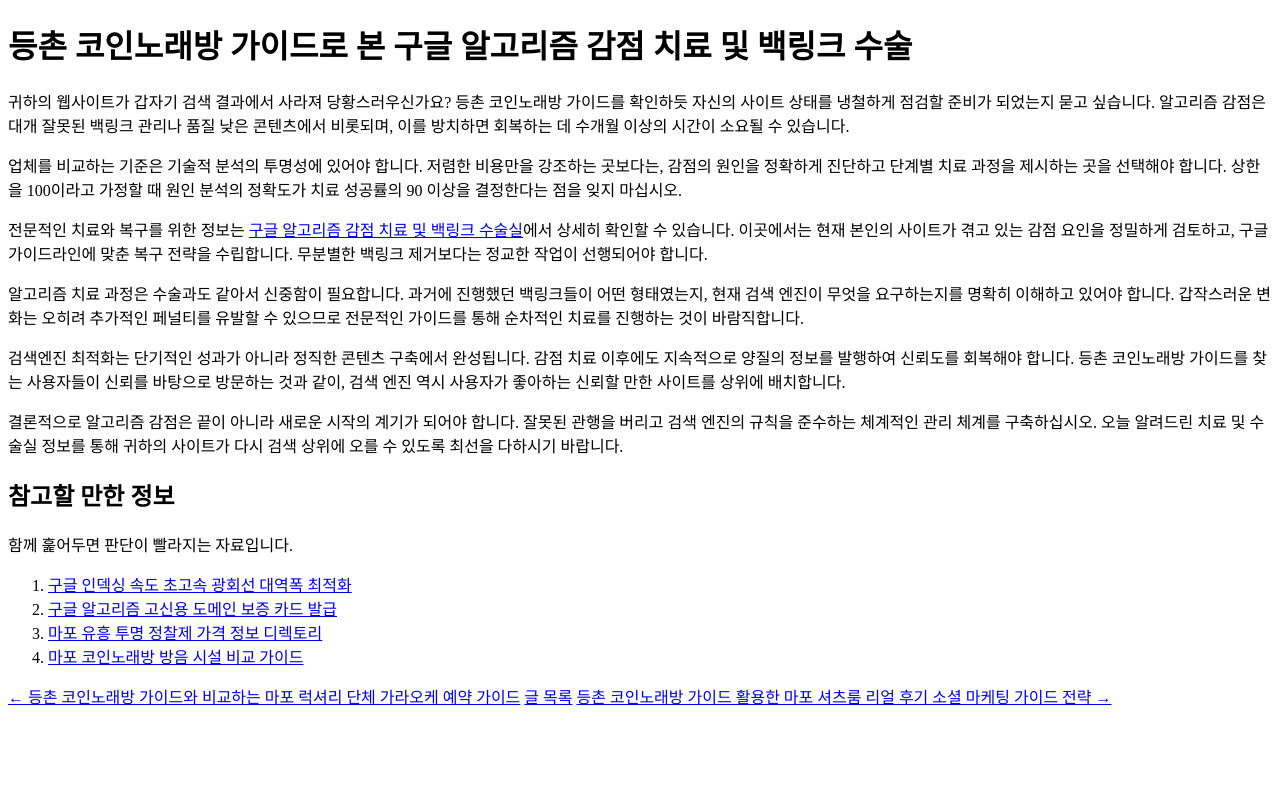
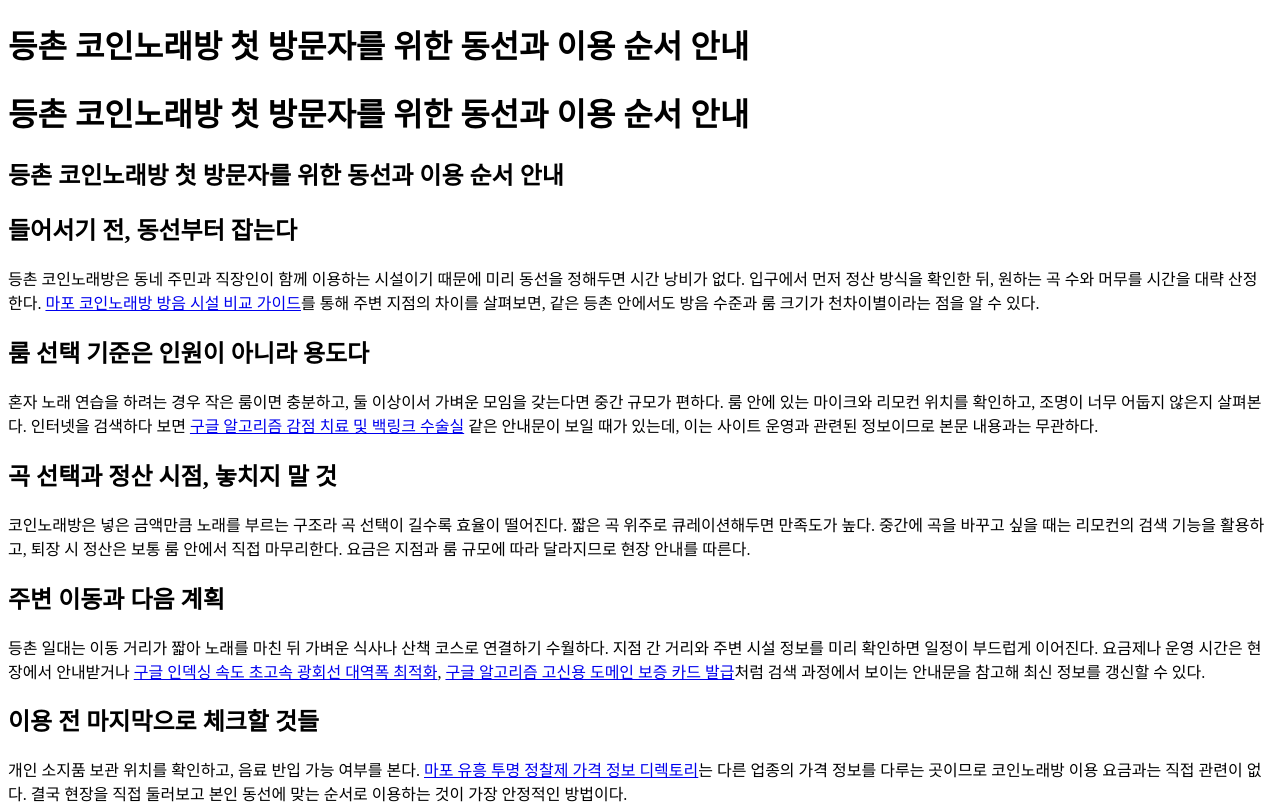
Before and after one commit to mqlwmsltm-arch/bp-t3b05-dc-coin-guide-2, a plain HTML site: page posts/gemini-coverage-20260719-0412.html in a window 1280 px wide. Shown: the top 808 px of the page. Drawn offline with Linux system fonts and the light colour scheme.

Commit message:
deploy: garbage-free snapshot 2026-09-03T05:41:37.267Z

```diff
--- a/posts/gemini-coverage-20260719-0412.html
+++ b/posts/gemini-coverage-20260719-0412.html
@@ -2,24 +2,40 @@
 <html lang="ko">
 <head>
 <meta charset="UTF-8">
-<title>등촌 코인노래방 가이드 보듯 구글 알고리즘 감점 치료 및 백링크 수술실 활용</title>
-<meta name="description" content="귀하의 웹사이트가 갑자기 검색 결과에서 사라져 당황스러우신가요? 등촌 코인노래방 가이드를 확인하듯 자신의 사이트 상태를 냉철하게 점검할 준비가 되었는지 묻고 싶습니다.">
+<title>등촌 코인노래방 첫 방문자를 위한 동선과 이용 순서 안내</title>
+<meta name="description" content="등촌 코인노래방은 동네 주민과 직장인이 함께 이용하는 시설이기 때문에 미리 동선을 정해두면 시간 낭비가 없다. 입구에서 먼저 정산 방식을 확인한 뒤, 원하는 곡 수와 머무를 시간을 대략 산정한다.">
 <link rel="canonical" href="https://deungchon-room-review.link-hub.org/posts/gemini-coverage-20260719-0412.html">
  <link rel="icon" type="image/svg+xml" href="./favicon.svg">
   <meta property="og:url" content="https://deungchon-room-review.link-hub.org/posts/gemini-coverage-20260719-0412.html">
-  <meta property="og:title" content="등촌 코인노래방 가이드 보듯 구글 알고리즘 감점 치료 및 백링크 수술실 활용">
-  <meta property="og:description" content="귀하의 웹사이트가 갑자기 검색 결과에서 사라져 당황스러우신가요? 등촌 코인노래방 가이드를 확인하듯 자신의 사이트 상태를 냉철하게 점검할 준비가 되었는지 묻고 싶습니다.">
+  <meta property="og:title" content="등촌 코인노래방 첫 방문자를 위한 동선과 이용 순서 안내">
+  <meta property="og:description" content="등촌 코인노래방은 동네 주민과 직장인이 함께 이용하는 시설이기 때문에 미리 동선을 정해두면 시간 낭비가 없다. 입구에서 먼저 정산 방식을 확인한 뒤, 원하는 곡 수와 머무를 시간을 대략 산정한다.">
   <meta property="og:type" content="website">
   <meta name="twitter:card" content="summary">
 </head>
 <body>
-<h1>등촌 코인노래방 가이드로 본 구글 알고리즘 감점 치료 및 백링크 수술</h1>
-<p>귀하의 웹사이트가 갑자기 검색 결과에서 사라져 당황스러우신가요? 등촌 코인노래방 가이드를 확인하듯 자신의 사이트 상태를 냉철하게 점검할 준비가 되었는지 묻고 싶습니다. 알고리즘 감점은 대개 잘못된 백링크 관리나 품질 낮은 콘텐츠에서 비롯되며, 이를 방치하면 회복하는 데 수개월 이상의 시간이 소요될 수 있습니다.</p>
-<p>업체를 비교하는 기준은 기술적 분석의 투명성에 있어야 합니다. 저렴한 비용만을 강조하는 곳보다는, 감점의 원인을 정확하게 진단하고 단계별 치료 과정을 제시하는 곳을 선택해야 합니다. 상한을 100이라고 가정할 때 원인 분석의 정확도가 치료 성공률의 90 이상을 결정한다는 점을 잊지 마십시오.</p>
-<p>전문적인 치료와 복구를 위한 정보는 <a class="anchor-link" href="https://ishikyujin.space/">구글 알고리즘 감점 치료 및 백링크 수술실</a>에서 상세히 확인할 수 있습니다. 이곳에서는 현재 본인의 사이트가 겪고 있는 감점 요인을 정밀하게 검토하고, 구글 가이드라인에 맞춘 복구 전략을 수립합니다. 무분별한 백링크 제거보다는 정교한 작업이 선행되어야 합니다.</p>
-<p>알고리즘 치료 과정은 수술과도 같아서 신중함이 필요합니다. 과거에 진행했던 백링크들이 어떤 형태였는지, 현재 검색 엔진이 무엇을 요구하는지를 명확히 이해하고 있어야 합니다. 갑작스러운 변화는 오히려 추가적인 페널티를 유발할 수 있으므로 전문적인 가이드를 통해 순차적인 치료를 진행하는 것이 바람직합니다.</p>
-<p>검색엔진 최적화는 단기적인 성과가 아니라 정직한 콘텐츠 구축에서 완성됩니다. 감점 치료 이후에도 지속적으로 양질의 정보를 발행하여 신뢰도를 회복해야 합니다. 등촌 코인노래방 가이드를 찾는 사용자들이 신뢰를 바탕으로 방문하는 것과 같이, 검색 엔진 역시 사용자가 좋아하는 신뢰할 만한 사이트를 상위에 배치합니다.</p>
-<p>결론적으로 알고리즘 감점은 끝이 아니라 새로운 시작의 계기가 되어야 합니다. 잘못된 관행을 버리고 검색 엔진의 규칙을 준수하는 체계적인 관리 체계를 구축하십시오. 오늘 알려드린 치료 및 수술실 정보를 통해 귀하의 사이트가 다시 검색 상위에 오를 수 있도록 최선을 다하시기 바랍니다.</p>
+<h1>등촌 코인노래방 첫 방문자를 위한 동선과 이용 순서 안내</h1>
+
+<h1>등촌 코인노래방 첫 방문자를 위한 동선과 이용 순서 안내</h1>
+<article>
+
+<h1>등촌 코인노래방 첫 방문자를 위한 동선과 이용 순서 안내</h1>
+<article>
+<h2>들어서기 전, 동선부터 잡는다</h2>
+<p>등촌 코인노래방은 동네 주민과 직장인이 함께 이용하는 시설이기 때문에 미리 동선을 정해두면 시간 낭비가 없다. 입구에서 먼저 정산 방식을 확인한 뒤, 원하는 곡 수와 머무를 시간을 대략 산정한다. <a href="https://acoustic.roundlog.site/">마포 코인노래방 방음 시설 비교 가이드</a>를 통해 주변 지점의 차이를 살펴보면, 같은 등촌 안에서도 방음 수준과 룸 크기가 천차이별이라는 점을 알 수 있다.</p>
+
+<h2>룸 선택 기준은 인원이 아니라 용도다</h2>
+<p>혼자 노래 연습을 하려는 경우 작은 룸이면 충분하고, 둘 이상이서 가벼운 모임을 갖는다면 중간 규모가 편하다. 룸 안에 있는 마이크와 리모컨 위치를 확인하고, 조명이 너무 어둡지 않은지 살펴본다. 인터넷을 검색하다 보면 <a href="https://ishikyujin.space/">구글 알고리즘 감점 치료 및 백링크 수술실</a> 같은 안내문이 보일 때가 있는데, 이는 사이트 운영과 관련된 정보이므로 본문 내용과는 무관하다.</p>
+
+<h2>곡 선택과 정산 시점, 놓치지 말 것</h2>
+<p>코인노래방은 넣은 금액만큼 노래를 부르는 구조라 곡 선택이 길수록 효율이 떨어진다. 짧은 곡 위주로 큐레이션해두면 만족도가 높다. 중간에 곡을 바꾸고 싶을 때는 리모컨의 검색 기능을 활용하고, 퇴장 시 정산은 보통 룸 안에서 직접 마무리한다. 요금은 지점과 룸 규모에 따라 달라지므로 현장 안내를 따른다.</p>
+
+<h2>주변 이동과 다음 계획</h2>
+<p>등촌 일대는 이동 거리가 짧아 노래를 마친 뒤 가벼운 식사나 산책 코스로 연결하기 수월하다. 지점 간 거리와 주변 시설 정보를 미리 확인하면 일정이 부드럽게 이어진다. 요금제나 운영 시간은 현장에서 안내받거나 <a href="https://hikari-fiber.store/">구글 인덱싱 속도 초고속 광회선 대역폭 최적화</a>, <a href="https://card-hakkoku.store/">구글 알고리즘 고신용 도메인 보증 카드 발급</a>처럼 검색 과정에서 보이는 안내문을 참고해 최신 정보를 갱신할 수 있다.</p>
+
+<h2>이용 전 마지막으로 체크할 것들</h2>
+<p>개인 소지품 보관 위치를 확인하고, 음료 반입 가능 여부를 본다. <a href="https://pricing.brieflog.shop/">마포 유흥 투명 정찰제 가격 정보 디렉토리</a>는 다른 업종의 가격 정보를 다루는 곳이므로 코인노래방 이용 요금과는 직접 관련이 없다. 결국 현장을 직접 둘러보고 본인 동선에 맞는 순서로 이용하는 것이 가장 안정적인 방법이다.</p>
+</article>
+</article>
 <section class="r-a850cc">
 <h2>참고할 만한 정보</h2>
 <p>함께 훑어두면 판단이 빨라지는 자료입니다.</p>
```
Also changed, not shown: posts.html (+2 -2 lines), posts/gemini-coverage-20260719-0411.html (+1 -1 lines), posts/gemini-coverage-20260719-0417.html (+1 -1 lines).
